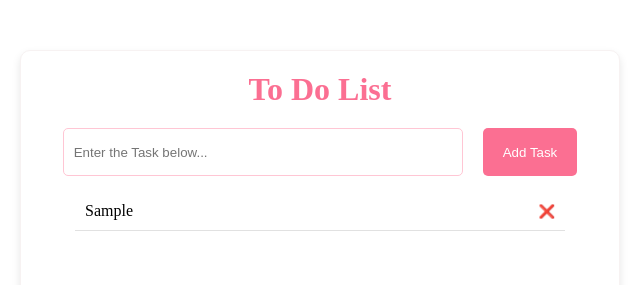
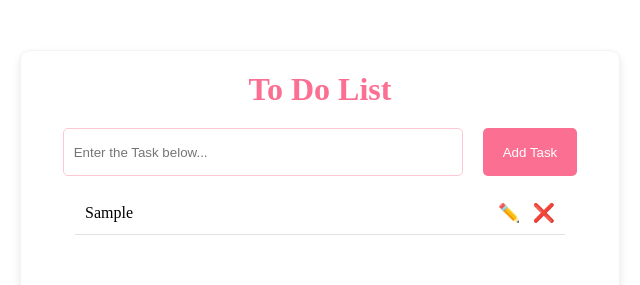
Before and after one commit to aish301/To-Do-List, a plain HTML site: page index.html in a window 1280 px wide. Both pictures are taken after typing "Sample" into the empty fields and a click on the button "Add Task". Shown: the top 285 px of the page, 320-960 px from the left. Drawn offline with Linux system fonts and the light colour scheme.

Commit message:
Edit list updated

```diff
--- a/main.js
+++ b/main.js
@@ -4,15 +4,11 @@ const addTaskbtn = document.getElementById("addButton");
 const errorShow = document.getElementById("error");
 const toast = document.getElementById("toast");
 
-
 window.addEventListener("DOMContentLoaded", loadTasks);
-
-
 addTaskbtn.addEventListener("click", addTask);
 
 function addTask() {
-  let task = inputBox.value.trim();
-
+  const task = inputBox.value.trim();
 
   if (task === "") {
     errorShow.innerText = "Task cannot be empty!";
@@ -21,14 +17,12 @@ function addTask() {
 
   let tasks = getTasksFromStorage();
 
-
   if (tasks.includes(task)) {
     errorShow.innerText = "Task already exists!";
     return;
   }
 
   errorShow.innerText = "";
-
   createTask(task);
   tasks.push(task);
   localStorage.setItem("tasks", JSON.stringify(tasks));
@@ -37,7 +31,6 @@ function addTask() {
   showToast("Task added successfully");
 }
 
-
 function createTask(task) {
   const taskDiv = document.createElement("div");
   taskDiv.className = "task";
@@ -45,10 +38,20 @@ function createTask(task) {
   const taskText = document.createElement("span");
   taskText.innerText = task;
 
+  const editBtn = document.createElement("button");
+  editBtn.innerText = "✏️";
+  editBtn.className = "editBtn";
+
   const deleteBtn = document.createElement("button");
   deleteBtn.innerText = "❌";
   deleteBtn.className = "deleteBtn";
 
+  const actionsDiv = document.createElement("div");
+  actionsDiv.className = "actions";
+
+  taskText.addEventListener("click", () => {
+    taskText.classList.toggle("completed");
+  });
 
   deleteBtn.addEventListener("click", () => {
     taskDiv.remove();
@@ -56,16 +59,36 @@ function createTask(task) {
     showToast("Task deleted");
   });
 
-
-  taskText.addEventListener("click", () => {
-    taskText.classList.toggle("completed");
+  editBtn.addEventListener("click", () => {
+    editTask(task, taskText);
   });
 
+  actionsDiv.appendChild(editBtn);
+  actionsDiv.appendChild(deleteBtn);
+
   taskDiv.appendChild(taskText);
-  taskDiv.appendChild(deleteBtn);
+  taskDiv.appendChild(actionsDiv);
   listContainer.appendChild(taskDiv);
 }
 
+function editTask(oldTask, taskTextElement) {
+  const newTask = prompt("Edit your task", oldTask);
+
+  if (!newTask || newTask.trim() === "") return;
+
+  let tasks = getTasksFromStorage();
+
+  if (tasks.includes(newTask)) {
+    alert("Task already exists!");
+    return;
+  }
+
+  taskTextElement.innerText = newTask;
+  tasks = tasks.map(task => task === oldTask ? newTask : task);
+  localStorage.setItem("tasks", JSON.stringify(tasks));
+
+  showToast("Task updated successfully");
+}
 
 function getTasksFromStorage() {
   return localStorage.getItem("tasks")
@@ -79,12 +102,10 @@ function removeFromStorage(task) {
   localStorage.setItem("tasks", JSON.stringify(tasks));
 }
 
-
 function loadTasks() {
   const tasks = getTasksFromStorage();
   tasks.forEach(task => createTask(task));
 }
-
 
 function showToast(message) {
   toast.innerText = message;
--- a/style.css
+++ b/style.css
@@ -55,10 +55,15 @@ h1 {
 .task {
     display: flex;
     justify-content: space-between;
+    align-items: center;
     width: 490px;
     margin-top: 1rem;
     border-bottom: 1px solid #e1e1e1;
     padding: 10px;
+}
+
+.task span {
+    cursor: pointer;
 }
 
 .completed {
@@ -66,9 +71,22 @@ h1 {
     color: gray;
 }
 
+.actions {
+    display: flex;
+    gap: 12px;
+}
+
+.editBtn,
 .deleteBtn {
+    background: none;
     border: none;
     cursor: pointer;
+    font-size: 18px;
+}
+
+.editBtn:hover,
+.deleteBtn:hover {
+    transform: scale(1.15);
 }
 
 #toast {
```
